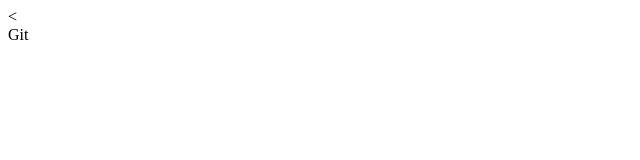
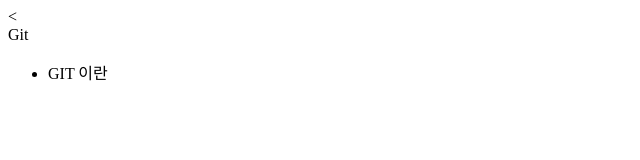
Before and after one commit to LeeDeokho/opentutorials_git_deokho, a plain HTML site: page index.html in a window 1280 px wide. Shown: the full height of the page, 0-640 px from the left. Drawn offline with Linux system fonts and the light colour scheme.

Commit message:
git소개추가

```diff
--- a/index.html
+++ b/index.html
@@ -4,7 +4,7 @@
 			Git
 		</header>
 		<ul>
-
+			<li>GIT 이란</li>
 		</ul>
 	</body>
 </html>
```
